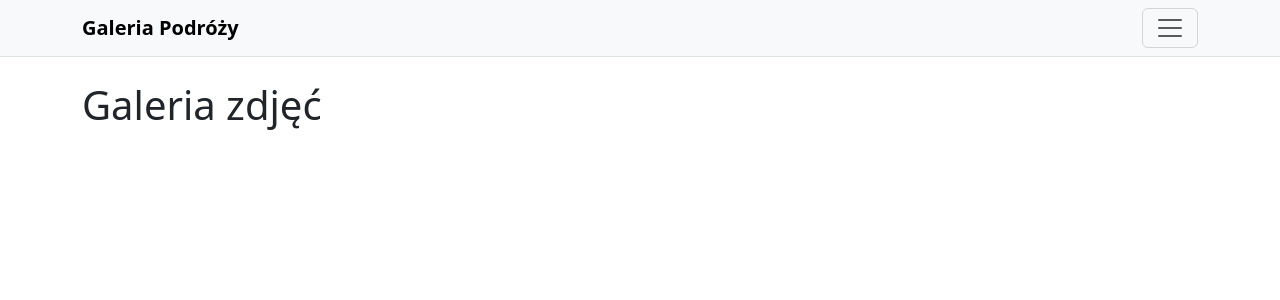
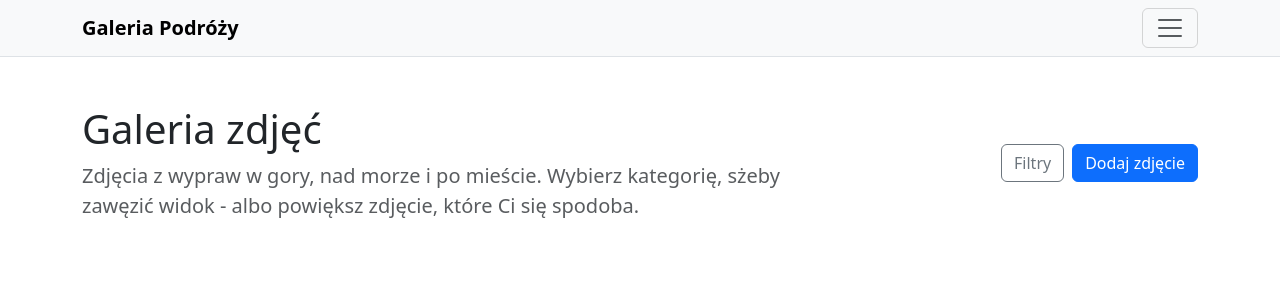
Before and after one commit to annaaugustyniak/inf04-web, a React (Vite) app in the folder zadania/mb05/: page / in a window 1280 px wide. Shown: the top 300 px of the page. Built offline with nearby package versions, Linux system fonts and the light colour scheme.

Commit message:
naglowek strony z przyciskami

```diff
--- a/zadania/mb05/src/App.jsx
+++ b/zadania/mb05/src/App.jsx
@@ -4,9 +4,40 @@ function App() {
   return (
     <>
       <Navbar />
-      <div className="container mt-4">
-        <h1>Galeria zdjęć</h1>
-      </div>
+
+      <header className="container py-4 py-lg-5">
+        <div className="row align-items-center g-3">
+          <div className="col-12 col-lg-8">
+            <h1 className="mb-2">Galeria zdjęć</h1>
+            <p className="lead text-body-secondary mb-0">
+              Zdjęcia z wypraw w gory, nad morze i po mieście. Wybierz
+              kategorię, sżeby zawęzić widok - albo powiększ zdjęcie, które Ci
+              się spodoba.
+            </p>
+          </div>
+
+          <div className="col-12 col-lg-4">
+            <div className="d-flex flex-wrap gap-2 justify-content-lg-end">
+              <button
+                type="button"
+                className="btn btn-outline-secondary"
+                data-bs-toggle="offcanvas"
+                data-bs-target="#panelFiltrow"
+              >
+                Filtry
+              </button>
+              <button
+                type="button"
+                className="btn btn-primary"
+                data-bs-toggle="modal"
+                data-bs-target="#dodajZdjecie"
+              >
+                Dodaj zdjęcie
+              </button>
+            </div>
+          </div>
+        </div>
+      </header>
     </>
   );
 }
```
